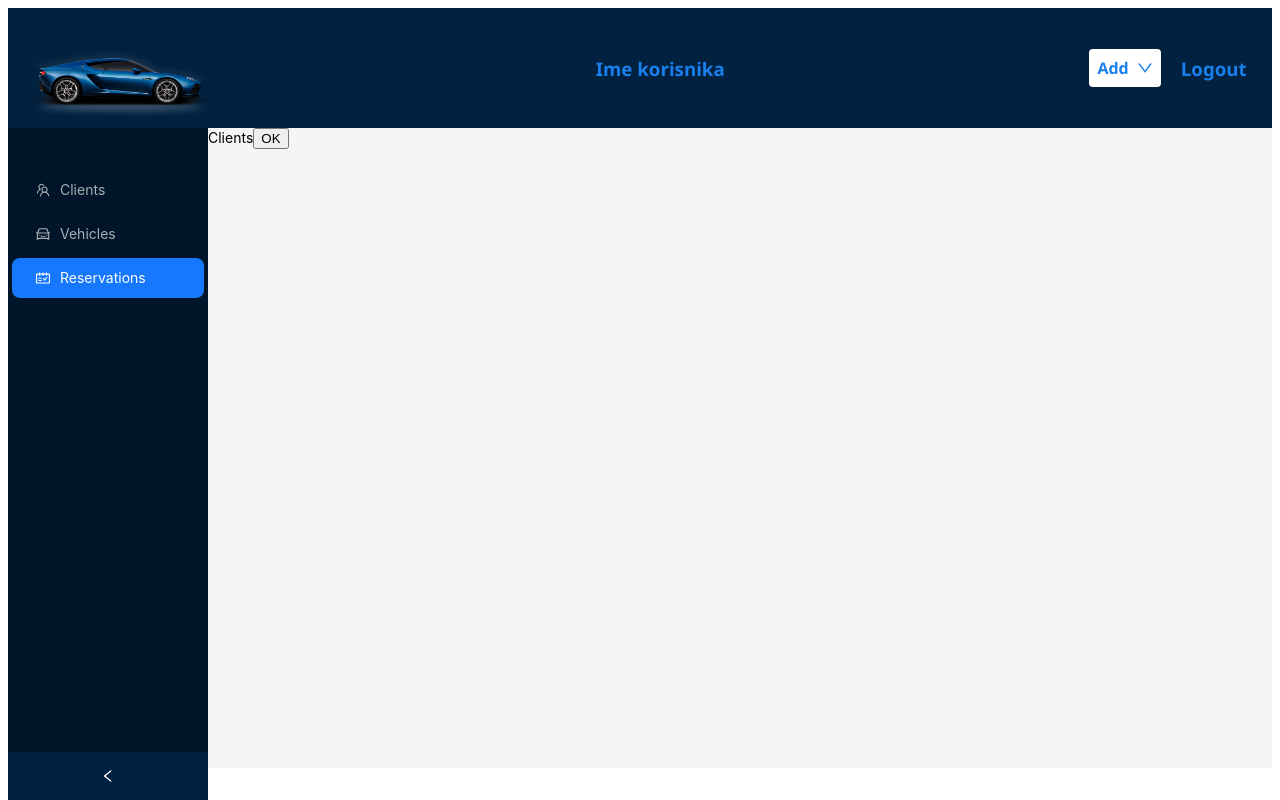
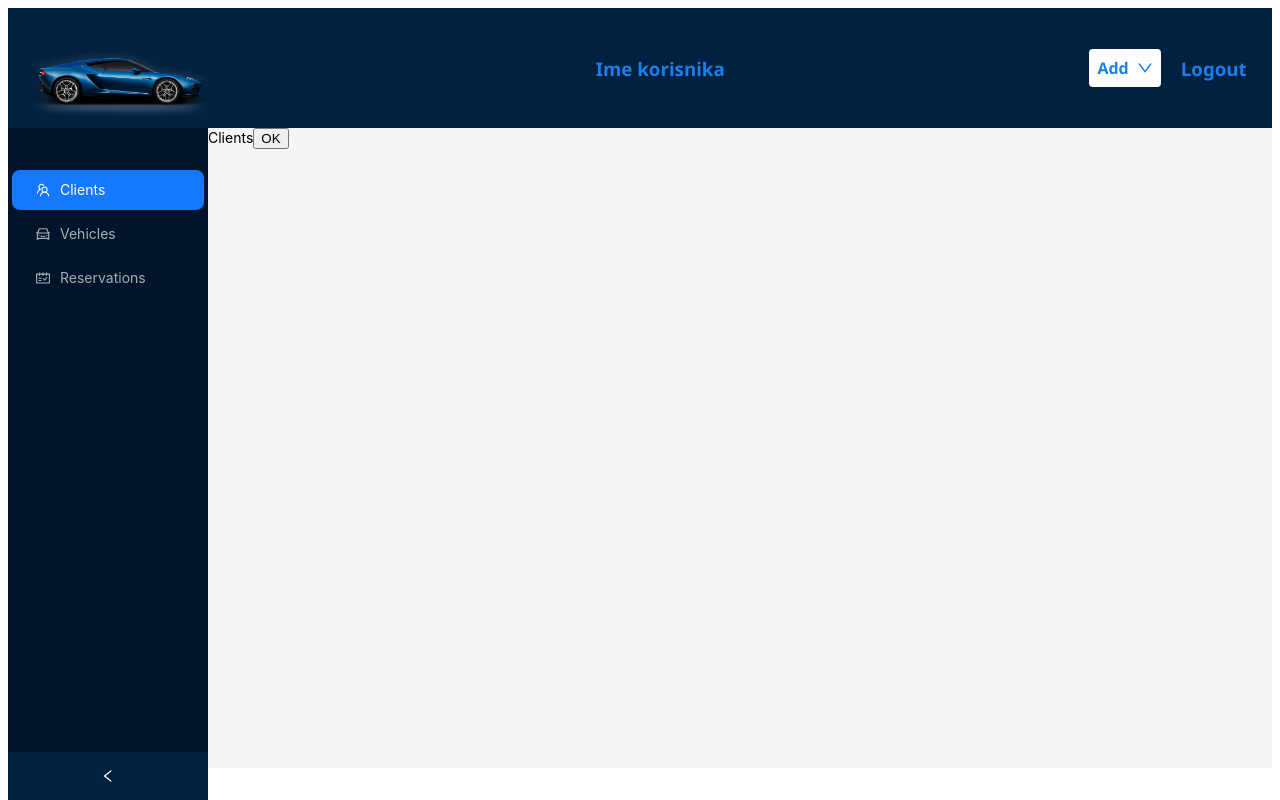
Before and after one commit to antonijek/rentACar, a React (Vite) app: page /clients in a window 1280 px wide. Built offline with nearby package versions, Linux system fonts and the light colour scheme.

Commit message:
added transaltions

```diff
--- a/locales/en/translation.json
+++ b/locales/en/translation.json
@@ -4,5 +4,8 @@
   "newUser": "New user",
   "newVehicle": "New vehicle",
   "newReservation": "New reservation",
-  "dropdownTitle": "Add"
+  "dropdownTitle": "Add",
+  "reservations": "Reservations",
+  "clients": "Clients",
+  "vehicles": "Vehicles"
 }
--- a/locales/mne/translation.json
+++ b/locales/mne/translation.json
@@ -4,5 +4,8 @@
   "newUser": "Novog korisnika",
   "newVehicle": "Novo vozilo",
   "newReservation": "Novu rezervaciju",
-  "dropdownTitle": "Dodaj"
+  "dropdownTitle": "Dodaj",
+  "reservations": "Rezervacije",
+  "clients": "Klijenti",
+  "vehicles": "Vozila"
 }
--- a/src/components/sideBar/SideBar.jsx
+++ b/src/components/sideBar/SideBar.jsx
@@ -3,27 +3,24 @@ import classes from "./sidebar.module.scss";
 import { Layout, Menu } from "antd";
 import { useTranslation } from "react-i18next";
 import { TeamOutlined, CarOutlined, ScheduleOutlined } from "@ant-design/icons";
+import { Link, useLocation } from "react-router-dom";
 
 const { Sider } = Layout;
-
-function getItem(label, key, icon, children) {
-  return {
-    key,
-    icon,
-    children,
-    label,
-  };
-}
-
-const items = [
-  getItem("Clients", "sub1", <TeamOutlined />),
-  getItem("Vehicles", "2", <CarOutlined />),
-  getItem("Reservations", "1", <ScheduleOutlined />),
-];
 
 const Sidebar = () => {
   const [collapsed, setCollapsed] = useState(false);
   const { t } = useTranslation();
+  const location = useLocation();
+
+  const items = [
+    { key: "sub1", icon: <TeamOutlined />, label: "clients" },
+    { key: "sub2", icon: <CarOutlined />, label: "vehicles" },
+    { key: "sub3", icon: <ScheduleOutlined />, label: "reservations" },
+  ];
+
+  const activeKey = items.find((item) =>
+    location.pathname.includes(item.label.toLowerCase())
+  )?.key;
 
   return (
     <Sider
@@ -33,12 +30,13 @@ const Sidebar = () => {
       className={classes["sidebar"]}
     >
       <div className="demo-logo-vertical" />
-      <Menu
-        theme="dark"
-        defaultSelectedKeys={["1"]}
-        mode="inline"
-        items={items}
-      />
+      <Menu theme="dark" defaultSelectedKeys={[activeKey]} mode="inline">
+        {items.map((item) => (
+          <Menu.Item key={item.key} icon={item.icon}>
+            <Link to={`/${item.label.toLowerCase()}`}>{t(item.label)}</Link>
+          </Menu.Item>
+        ))}
+      </Menu>
     </Sider>
   );
 };
```
